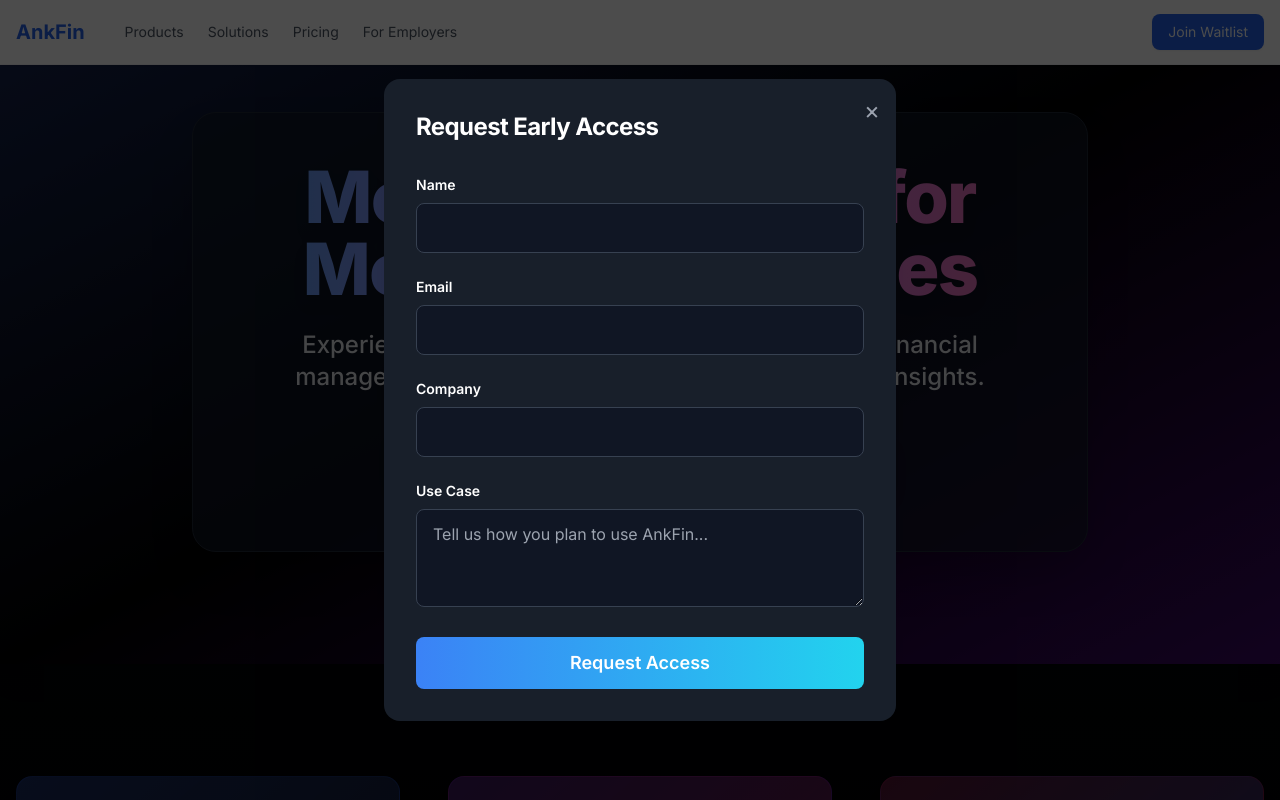
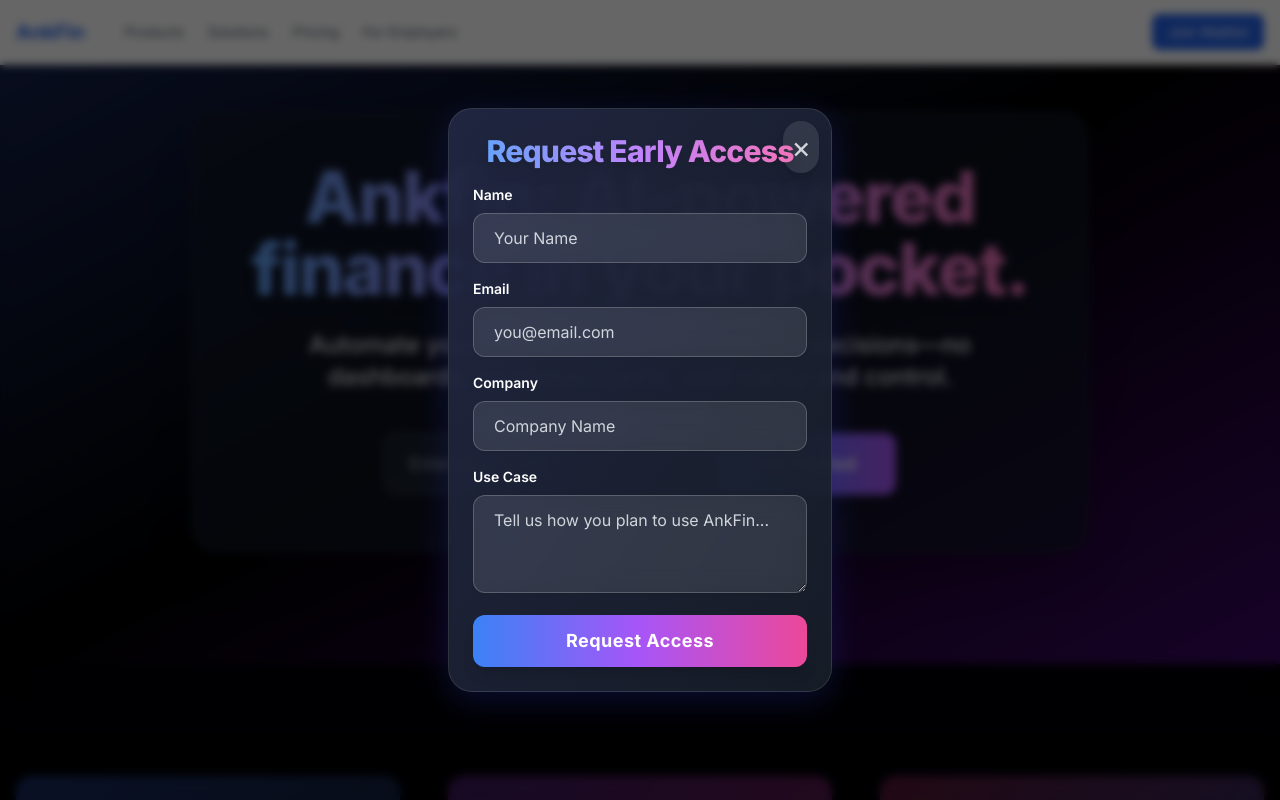
Before and after one commit to noelregis18/waitlist, a Next.js app: page / in a window 1280 px wide. Both pictures are taken after a click on the button "Join Waitlist". Shown: the top 800 px of the page. Built offline with nearby package versions, Linux system fonts and the light colour scheme.

Commit message:
Enhance waitlist modal with modern UI/UX, sharing options, and improved layout. Update landing page copywriting.

```diff
--- a/src/app/page.tsx
+++ b/src/app/page.tsx
@@ -23,8 +23,8 @@
       <section className="relative py-28 bg-gradient-to-br from-blue-950 via-black to-purple-950 shadow-xl">
         <div className="container mx-auto px-4 flex flex-col items-center">
           <div className="max-w-4xl mx-auto text-center rounded-3xl shadow-2xl bg-gray-900/70 p-12 border border-gray-800">
-            <h1 className="text-6xl md:text-7xl font-extrabold mb-6 bg-clip-text text-transparent bg-gradient-to-r from-blue-400 via-purple-400 to-pink-400 drop-shadow-lg">Modern Banking for Modern Businesses</h1>
-            <p className="text-2xl text-gray-200 mb-10 font-medium">Experience the future of banking with AI-powered financial management, automated workflows, and intelligent insights.</p>
+            <h1 className="text-6xl md:text-7xl font-extrabold mb-6 bg-clip-text text-transparent bg-gradient-to-r from-blue-400 via-purple-400 to-pink-400 drop-shadow-lg">Ankfin: AI-powered finance in your pocket.</h1>
+            <p className="text-2xl text-gray-200 mb-10 font-medium">Automate your cash flow, investments, and decisions—no dashboards, no spreadsheets. Just clarity and control.</p>
             {/* Email Input Section */}
             <form onSubmit={handleSubmit} className="max-w-lg mx-auto flex flex-col sm:flex-row gap-4 mb-2">
               <input
--- a/src/components/WaitlistModal.tsx
+++ b/src/components/WaitlistModal.tsx
@@ -19,35 +19,103 @@
 
   const handleSubmit = (e: React.FormEvent) => {
     e.preventDefault();
+    if (!form.name || !form.email || !form.company || !form.usecase) {
+      setError('Please fill in all fields.');
+      return;
+    }
+    setError('');
     setSuccess(true);
     setForm({ name: '', email: '', company: '', usecase: '' });
-    setTimeout(() => { setSuccess(false); onClose(); }, 2500);
+    // Removed auto-close logic to keep modal open until user clicks the cross button
   };
 
   return (
-    <div ref={modalRef} onClick={handleBackdropClick} className="fixed inset-0 z-50 flex items-center justify-center bg-black bg-opacity-70">
-      <div className="bg-[#181F2A] rounded-2xl shadow-xl w-full max-w-lg p-8 relative">
-        <button onClick={onClose} className="absolute top-4 right-4 text-gray-400 hover:text-white text-2xl">&times;</button>
-        <h2 className="text-2xl font-bold mb-8 text-white">Request Early Access</h2>
-        <form className="space-y-6" onSubmit={handleSubmit}>
+    <div ref={modalRef} onClick={handleBackdropClick} className="fixed inset-0 z-50 flex items-center justify-center bg-black/60 backdrop-blur-sm">
+      <div className="bg-gradient-to-br from-[#232946]/90 to-[#181F2A]/90 rounded-3xl shadow-2xl w-full max-w-sm p-6 relative max-h-[90vh] overflow-y-auto flex flex-col border border-white/10 backdrop-blur-xl" style={{boxShadow: '0 8px 32px 0 rgba(31, 38, 135, 0.37)'}}>
+        <button onClick={onClose} className="absolute top-3 right-3 text-gray-300 hover:text-white text-3xl bg-white/10 hover:bg-white/20 rounded-full p-2 shadow-lg transition-all duration-200 focus:outline-none focus:ring-2 focus:ring-blue-400">
+          &times;
+        </button>
+        <h2 className="text-3xl font-extrabold mb-4 text-transparent bg-clip-text bg-gradient-to-r from-blue-400 via-purple-400 to-pink-400 drop-shadow-lg text-center">Request Early Access</h2>
+        <form className="space-y-4" onSubmit={handleSubmit}>
           <div>
             <label className="block text-sm font-semibold mb-2 text-white text-left">Name</label>
-            <input name="name" type="text" value={form.name} onChange={handleChange} className="w-full px-4 py-3 rounded-lg bg-[#101624] border border-gray-700 text-white placeholder-gray-400" placeholder="" required />
+            <input name="name" type="text" value={form.name} onChange={handleChange} className="w-full px-5 py-3 rounded-xl bg-white/10 border border-white/20 text-white placeholder-gray-300 focus:border-blue-400 focus:ring-2 focus:ring-blue-400 transition-all duration-200 shadow-sm backdrop-blur-md" placeholder="Your Name" required />
           </div>
           <div>
             <label className="block text-sm font-semibold mb-2 text-white text-left">Email</label>
-            <input name="email" type="email" value={form.email} onChange={handleChange} className="w-full px-4 py-3 rounded-lg bg-[#101624] border border-gray-700 text-white placeholder-gray-400" placeholder="" required />
+            <input name="email" type="email" value={form.email} onChange={handleChange} className="w-full px-5 py-3 rounded-xl bg-white/10 border border-white/20 text-white placeholder-gray-300 focus:border-blue-400 focus:ring-2 focus:ring-blue-400 transition-all duration-200 shadow-sm backdrop-blur-md" placeholder="you@email.com" required />
           </div>
           <div>
             <label className="block text-sm font-semibold mb-2 text-white text-left">Company</label>
-            <input name="company" type="text" value={form.company} onChange={handleChange} className="w-full px-4 py-3 rounded-lg bg-[#101624] border border-gray-700 text-white placeholder-gray-400" placeholder="" />
+            <input name="company" type="text" value={form.company} onChange={handleChange} className="w-full px-5 py-3 rounded-xl bg-white/10 border border-white/20 text-white placeholder-gray-300 focus:border-blue-400 focus:ring-2 focus:ring-blue-400 transition-all duration-200 shadow-sm backdrop-blur-md" placeholder="Company Name" required />
           </div>
           <div>
             <label className="block text-sm font-semibold mb-2 text-white text-left">Use Case</label>
-            <textarea name="usecase" value={form.usecase} onChange={handleChange} className="w-full px-4 py-3 rounded-lg bg-[#101624] border border-gray-700 text-white placeholder-gray-400" rows={3} placeholder="Tell us how you plan to use AnkFin..." />
+            <textarea name="usecase" value={form.usecase} onChange={handleChange} className="w-full px-5 py-3 rounded-xl bg-white/10 border border-white/20 text-white placeholder-gray-300 focus:border-blue-400 focus:ring-2 focus:ring-blue-400 transition-all duration-200 shadow-sm backdrop-blur-md" rows={3} placeholder="Tell us how you plan to use AnkFin..." required />
           </div>
-          <button type="submit" disabled={loading} className="w-full mt-4 py-3 rounded-lg bg-gradient-to-r from-blue-500 to-cyan-400 text-white font-semibold text-lg hover:from-blue-600 hover:to-cyan-500 transition disabled:opacity-60">{loading ? 'Sending...' : 'Request Access'}</button>
-          {success && <div className="text-green-400 text-center mt-4">Request sent! We'll be in touch.</div>}
+          <button type="submit" disabled={loading} className="w-full mt-2 py-3 rounded-xl bg-gradient-to-r from-blue-500 via-purple-500 to-pink-500 text-white font-bold text-lg shadow-lg hover:from-blue-600 hover:to-pink-600 transition-all duration-200 disabled:opacity-60 tracking-wide">
+            {loading ? 'Sending...' : 'Request Access'}
+          </button>
+          {success && (
+            <div className="text-green-400 text-center mt-4">
+              Request sent! We'll be in touch.
+              <div className="mt-4">
+                <span className="block text-gray-300 mb-2 text-base">Share with others:</span>
+                <div className="flex justify-center gap-4 mb-6">
+                  {/* WhatsApp */}
+                  <a
+                    href={`https://wa.me/?text=Join%20the%20Ankfin%20waitlist!%20AI-powered%20finance%20in%20your%20pocket%20-%20${typeof window !== 'undefined' ? encodeURIComponent(window.location.href) : ''}`}
+                    target="_blank"
+                    rel="noopener noreferrer"
+                    title="Share on WhatsApp"
+                    className="hover:scale-110 transition-transform"
+                  >
+                    <svg width="28" height="28" fill="currentColor" viewBox="0 0 24 24" className="text-green-400"><path d="M17.472 14.382c-.297-.149-1.758-.867-2.03-.967-.273-.099-.472-.148-.67.15-.197.297-.767.966-.94 1.164-.173.199-.347.223-.644.075-.297-.149-1.255-.463-2.39-1.475-.883-.788-1.48-1.761-1.653-2.059-.173-.297-.018-.458.13-.606.134-.133.298-.347.447-.52.151-.174.2-.298.3-.497.099-.198.05-.372-.025-.521-.075-.148-.669-1.611-.916-2.206-.242-.579-.487-.5-.669-.51-.173-.008-.372-.01-.571-.01-.198 0-.52.074-.792.372-.272.297-1.04 1.016-1.04 2.479 0 1.462 1.065 2.875 1.213 3.074.149.198 2.095 3.2 5.077 4.363.709.306 1.262.489 1.694.626.712.227 1.36.195 1.872.118.571-.085 1.758-.719 2.006-1.413.248-.695.248-1.29.173-1.413-.074-.124-.272-.198-.57-.347m-5.421 7.617h-.001a9.87 9.87 0 01-5.031-1.378l-.361-.214-3.741.982.998-3.648-.235-.374A9.86 9.86 0 012.1 12.045C2.073 6.507 6.659 1.92 12.199 1.92c2.637 0 5.112 1.027 6.988 2.893a9.825 9.825 0 012.893 6.977c-.003 5.539-4.589 10.126-10.029 10.126m8.413-18.413A11.815 11.815 0 0012.2 0C5.452 0 .077 5.373.1 12.021c.021 2.13.557 4.21 1.611 6.077L.057 24l6.084-1.616a11.888 11.888 0 005.429 1.378h.005c6.748 0 12.124-5.373 12.147-12.021a11.82 11.82 0 00-3.48-8.372"/></svg>
+                  </a>
+                  {/* LinkedIn */}
+                  <a
+                    href={`https://www.linkedin.com/sharing/share-offsite/?url=${typeof window !== 'undefined' ? encodeURIComponent(window.location.href) : ''}`}
+                    target="_blank"
+                    rel="noopener noreferrer"
+                    title="Share on LinkedIn"
+                    className="hover:scale-110 transition-transform"
+                  >
+                    <svg width="28" height="28" fill="currentColor" viewBox="0 0 24 24" className="text-blue-500"><path d="M19 0h-14c-2.761 0-5 2.239-5 5v14c0 2.761 2.239 5 5 5h14c2.761 0 5-2.239 5-5v-14c0-2.761-2.239-5-5-5zm-11 19h-3v-10h3v10zm-1.5-11.268c-.966 0-1.75-.784-1.75-1.75s.784-1.75 1.75-1.75 1.75.784 1.75 1.75-.784 1.75-1.75 1.75zm15.5 11.268h-3v-5.604c0-1.337-.026-3.063-1.868-3.063-1.868 0-2.154 1.459-2.154 2.967v5.7h-3v-10h2.881v1.367h.041c.401-.761 1.379-1.563 2.841-1.563 3.039 0 3.6 2.001 3.6 4.601v5.595z"/></svg>
+                  </a>
+                  {/* Twitter */}
+                  <a
+                    href={`https://twitter.com/intent/tweet?text=Join%20the%20Ankfin%20waitlist!%20AI-powered%20finance%20in%20your%20pocket%20-%20${typeof window !== 'undefined' ? encodeURIComponent(window.location.href) : ''}`}
+                    target="_blank"
+                    rel="noopener noreferrer"
+                    title="Share on Twitter"
+                    className="hover:scale-110 transition-transform"
+                  >
+                    <svg width="28" height="28" fill="currentColor" viewBox="0 0 24 24" className="text-blue-400"><path d="M24 4.557a9.93 9.93 0 01-2.828.775 4.932 4.932 0 002.165-2.724c-.951.564-2.005.974-3.127 1.195a4.92 4.92 0 00-8.384 4.482c-4.086-.205-7.713-2.164-10.141-5.144a4.822 4.822 0 00-.666 2.475c0 1.708.87 3.216 2.188 4.099a4.904 4.904 0 01-2.229-.616c-.054 2.281 1.581 4.415 3.949 4.89a4.936 4.936 0 01-2.224.084c.627 1.956 2.444 3.377 4.6 3.417a9.867 9.867 0 01-6.102 2.104c-.396 0-.787-.023-1.175-.069a13.945 13.945 0 007.548 2.212c9.057 0 14.009-7.513 14.009-14.009 0-.213-.005-.425-.014-.636A10.012 10.012 0 0024 4.557z"/></svg>
+                  </a>
+                  {/* Facebook */}
+                  <a
+                    href={`https://www.facebook.com/sharer/sharer.php?u=${typeof window !== 'undefined' ? encodeURIComponent(window.location.href) : ''}`}
+                    target="_blank"
+                    rel="noopener noreferrer"
+                    title="Share on Facebook"
+                    className="hover:scale-110 transition-transform"
+                  >
+                    <svg width="28" height="28" fill="currentColor" viewBox="0 0 24 24" className="text-blue-700"><path d="M22.675 0h-21.35c-.733 0-1.325.592-1.325 1.326v21.348c0 .733.592 1.326 1.325 1.326h11.495v-9.294h-3.128v-3.622h3.128v-2.672c0-3.1 1.893-4.788 4.659-4.788 1.325 0 2.463.099 2.797.143v3.24l-1.918.001c-1.504 0-1.797.715-1.797 1.763v2.313h3.587l-.467 3.622h-3.12v9.293h6.116c.73 0 1.323-.593 1.323-1.326v-21.349c0-.734-.593-1.326-1.324-1.326z"/></svg>
+                  </a>
+                  {/* Instagram */}
+                  <a
+                    href={`https://www.instagram.com/?url=${typeof window !== 'undefined' ? encodeURIComponent(window.location.href) : ''}`}
+                    target="_blank"
+                    rel="noopener noreferrer"
+                    title="Share on Instagram"
+                    className="hover:scale-110 transition-transform"
+                  >
+                    <svg width="28" height="28" fill="currentColor" viewBox="0 0 24 24" className="text-pink-500"><path d="M12 2.163c3.204 0 3.584.012 4.85.07 1.366.062 2.633.334 3.608 1.308.974.974 1.246 2.241 1.308 3.608.058 1.266.069 1.646.069 4.85s-.012 3.584-.07 4.85c-.062 1.366-.334 2.633-1.308 3.608-.974.974-2.241 1.246-3.608 1.308-1.266.058-1.646.069-4.85.069s-3.584-.012-4.85-.07c-1.366-.062-2.633-.334-3.608-1.308-.974-.974-1.246-2.241-1.308-3.608-.058-1.266-.069-1.646-.069-4.85s.012-3.584.07-4.85c.062-1.366.334-2.633 1.308-3.608.974-.974 2.241-1.246 3.608-1.308 1.266-.058 1.646-.069 4.85-.069zm0-2.163c-3.259 0-3.667.012-4.947.07-1.276.058-2.637.334-3.608 1.308-.971.971-1.25 2.332-1.308 3.608-.058 1.28-.07 1.688-.07 4.947s.012 3.667.07 4.947c.058 1.276.337 2.637 1.308 3.608.971.971 2.332 1.25 3.608 1.308 1.28.058 1.688.07 4.947.07s3.667-.012 4.947-.07c1.276-.058 2.637-.337 3.608-1.308.971-.971 1.25-2.332 1.308-3.608.058-1.28.07-1.688.07-4.947s-.012-3.667-.07-4.947c-.058-1.276-.337-2.637-1.308-3.608-.971-.971-2.332-1.25-3.608-1.308-1.28-.058-1.688-.07-4.947-.07zm0 5.838a6.162 6.162 0 100 12.324 6.162 6.162 0 000-12.324zm0 10.162a3.999 3.999 0 110-7.998 3.999 3.999 0 010 7.998zm6.406-11.845a1.44 1.44 0 11-2.881 0 1.44 1.44 0 012.881 0z"/></svg>
+                  </a>
+                </div>
+              </div>
+            </div>
+          )}
           {error && <div className="text-red-400 text-center mt-4">{error}</div>}
         </form>
       </div>
```
